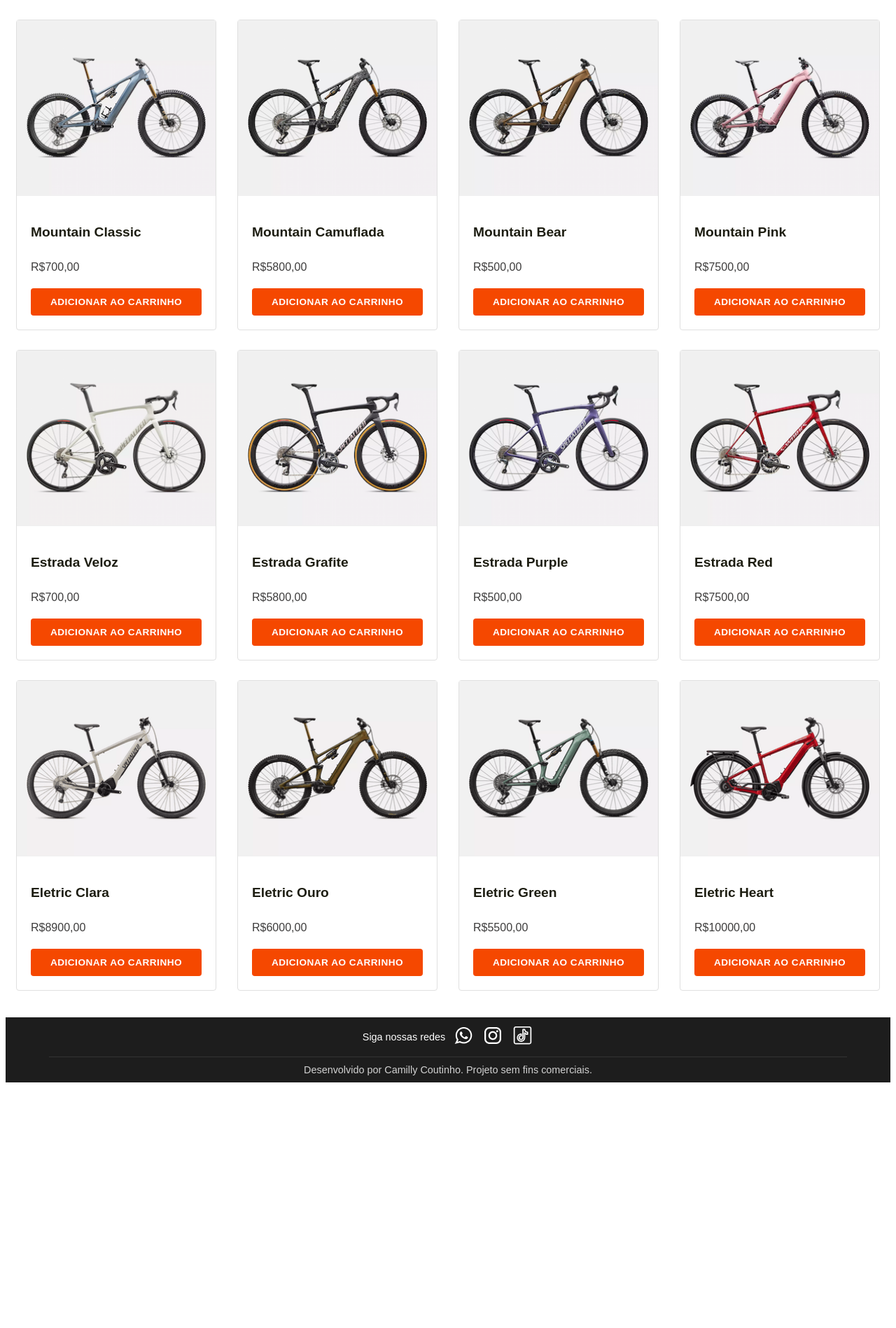
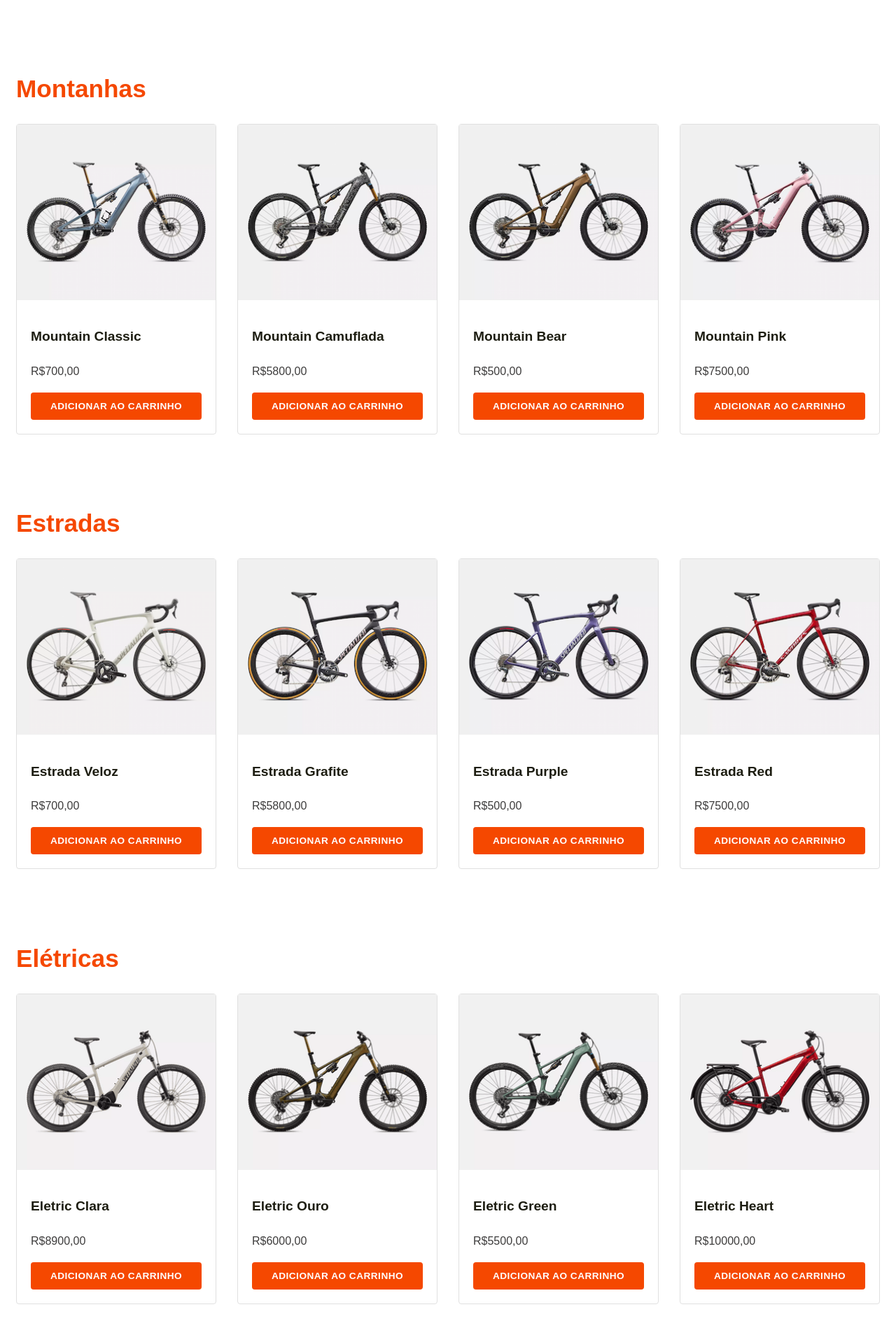
Before and after one commit to camillycsantos-ship-it/proj-bikepro, an Angular app: page / in a window 1280 px wide. Shown: the part 1202-3100 px from the top of the page at 70% size. Before the commit the page ends 2757 px from the top, so only its background shows below. Built offline with nearby package versions, Linux system fonts and the light colour scheme.

Commit message:
Adição de Titulo de Cada Categoria

```diff
--- a/src/app/components/home-page/home-page.html
+++ b/src/app/components/home-page/home-page.html
@@ -2,24 +2,35 @@
 <section class="products-container">
     <h2 class="section-title">Urbanas</h2>
     <div class="grid">
-    <!-- <app-product-card [product]="urbanaBege"></app-product-card>
-        <app-product-card [product]="urbanaPreta"></app-product-card>
-        <app-product-card [product]="urbanaVermelha"></app-product-card>
-        <app-product-card [product]="urbanaVinho"></app-product-card>
-    -->
         @for (bikeUrbana of bikesUrbanas; track bikeUrbana.id) {
             <app-product-card [product]="bikeUrbana"></app-product-card>
         }
+    </div>
+</section>
+
+<section class="products-container">
+    <h2 class="section-title">Montanhas</h2>
+    <div class="grid">
         @for (bikeMontanha of bikesMontanhas; track bikeMontanha.id) {
             <app-product-card [product]="bikeMontanha"></app-product-card>
         }
+    </div>
+</section>
+
+<section class="products-container">
+    <h2 class="section-title">Estradas</h2>
+    <div class="grid">
         @for (bikeEstrada of bikesEstradas; track bikeEstrada.id) {
             <app-product-card [product]="bikeEstrada"></app-product-card>
         }
+    </div>
+</section>
+
+<section class="products-container">
+    <h2 class="section-title">Elétricas</h2>
+    <div class="grid">
         @for (bikeEletrica of bikesEletricas; track bikeEletrica.id) {
             <app-product-card [product]="bikeEletrica"></app-product-card>
         }
-
-
     </div>
 </section>
--- a/src/app/components/home-page/home-page.ts
+++ b/src/app/components/home-page/home-page.ts
@@ -16,3 +16,4 @@ export class HomePage {
   bikesEstradas: Product[] = bikesEstradas;
   bikesEletricas: Product[] = bikesEletricas;
 }
+4
```
